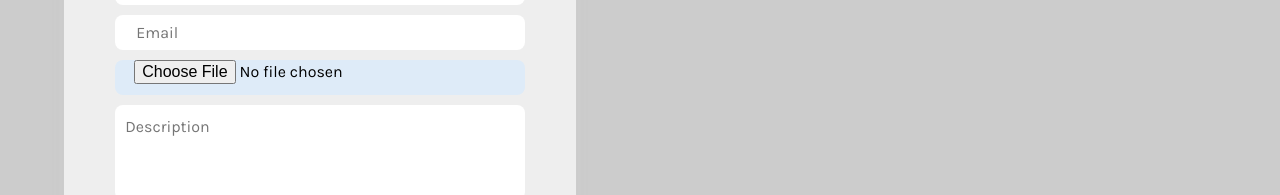
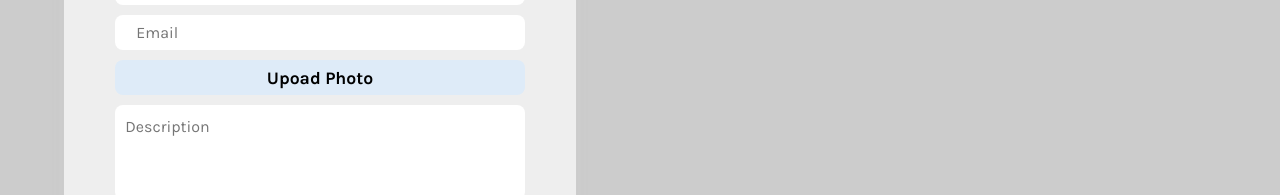
Before and after one commit to bofmar/cv-generator, a React (Create React App) app: page / in a window 1280 px wide. Shown: the part 421-616 px from the top of the page. Built offline with nearby package versions, Linux system fonts and the light colour scheme; the HTML template or start-up script is replaced by a standard one.

Commit message:
Style upload button

```diff
--- a/src/App.css
+++ b/src/App.css
@@ -7,7 +7,8 @@
   --light-green: #94D7A2;
 }
 
-button {
+button,
+.upload--label{
   all: initial;
   font-family: 'Karla', sans-serif;
   cursor: pointer;
@@ -108,9 +109,37 @@ textarea:active {
   background-color: var(--light-green);
 }
 
-.save--button,
-.photo--button{
+.save--button {
   background-color: var(--light-blue);
+}
+
+.photo--button--container {
+  display: flex;
+  align-items: flex-start;
+  justify-content: flex-start;
+  width: 100%;
+}
+
+.photo--button--wrap{
+  position: relative;
+  width: 100%;
+}
+
+.photo--button {
+  position: absolute;
+  top: 10px;
+  left: 8px;
+  z-index: -1;
+}
+
+.upload--label{
+  display: inline-block;
+  width: 100%;
+  background-color: var(--light-blue);
+  text-align: center;
+  display: flex;
+  justify-content: center;
+  align-items: center;
 }
 
 @media (max-width: 850px) {
--- a/src/components/Form.js
+++ b/src/components/Form.js
@@ -10,7 +10,12 @@ export default function Form({ personalInfo, description, experience, education,
             <input type={item.type} placeholder={item.placeHolder} value={item.value} key={item.id} onChange={(event) => handleChange(event, item.id, item.section)} />
           );
         })}
-        <input className='photo--button' type='file' onChange={renderImage} />
+        <div className='photo--button--container'>
+          <div className='photo--button--wrap'>
+            <label htmlFor='upload' className='upload--label'>Upoad Photo</label>
+            <input className='photo--button' type='file' id='upload' onChange={renderImage} />
+          </div>
+        </div>
         <textarea placeholder='Description' value={description} onChange={(event) => handleChange(event, '', 'description')} />
       </section>
       <section className='form--section form--experience'>
```
